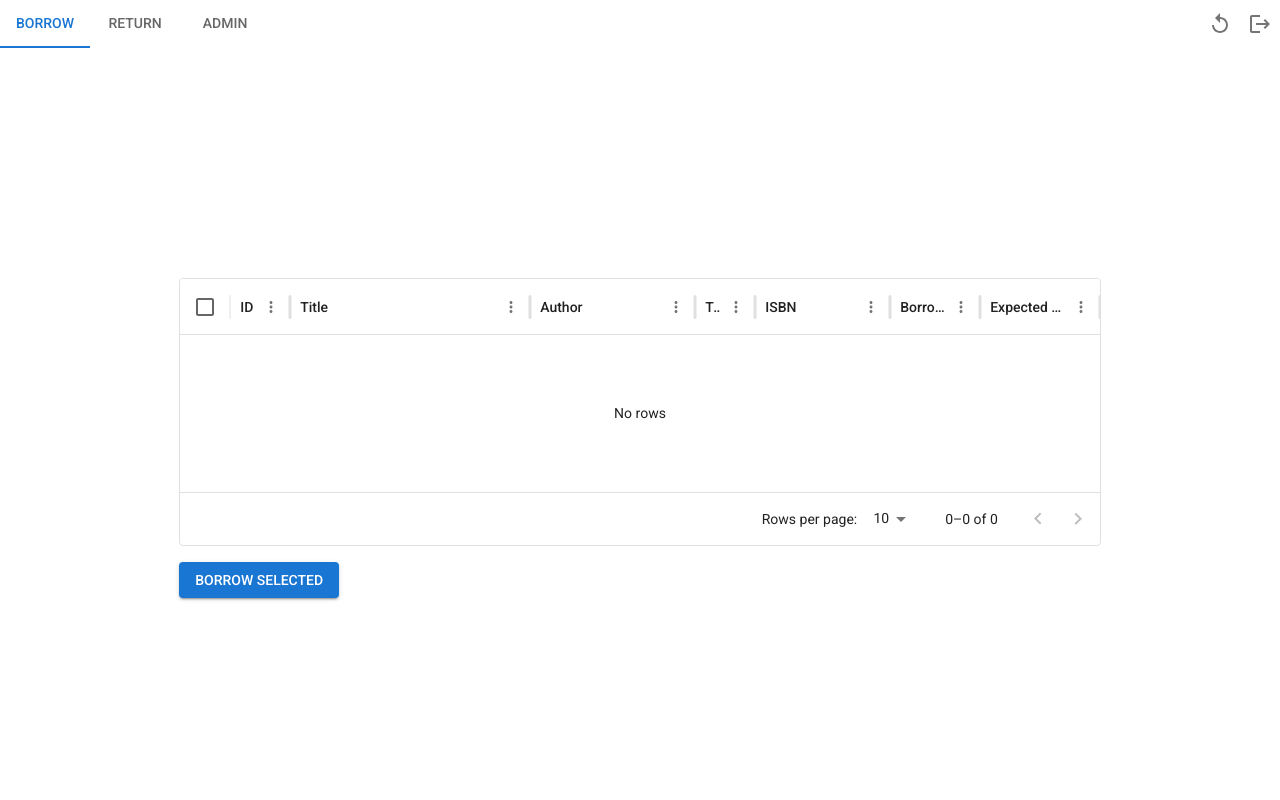
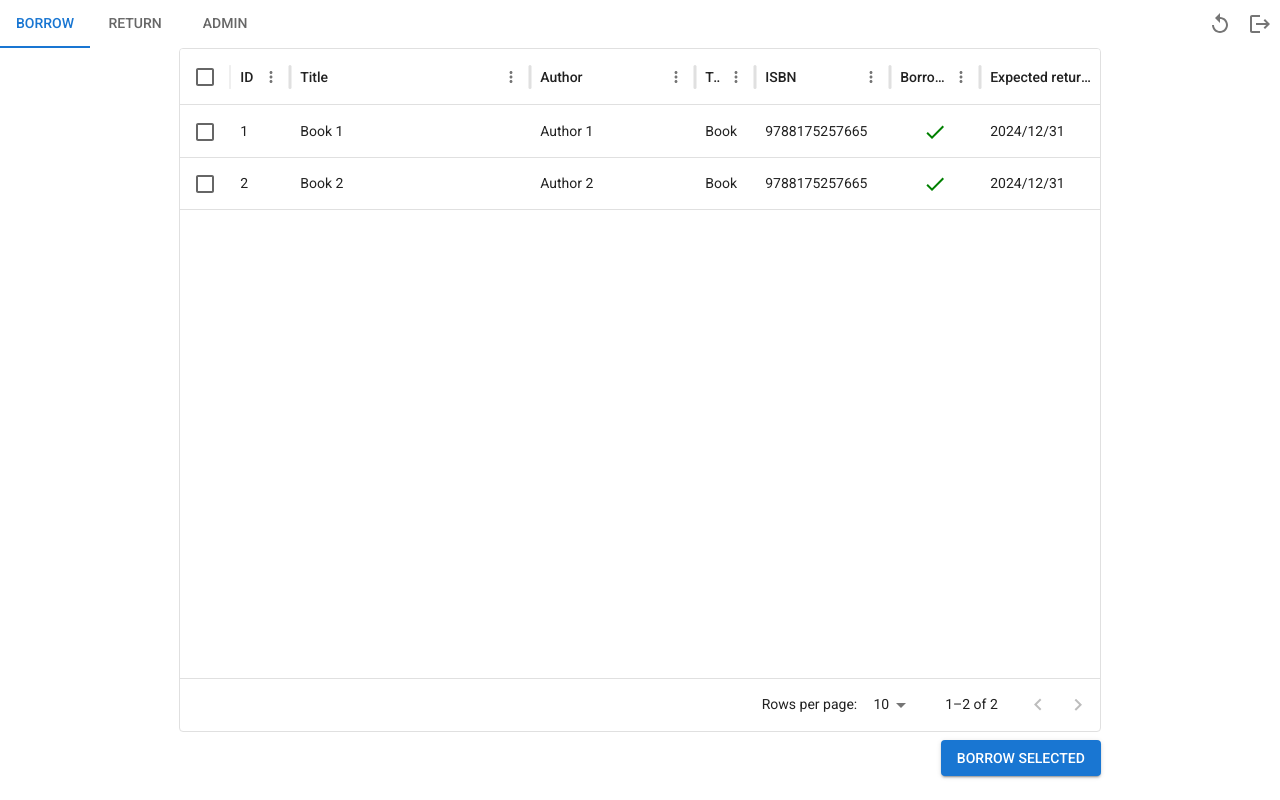
Before and after one commit to ulwebclub/U-Libarary, a Next.js app in the folder frontend/: page /borrow in a window 1280 px wide. Built offline with nearby package versions, Linux system fonts and the light colour scheme; what @mui/material-nextjs would draw is missing.

Commit message:
feat(frontend): modified borrow table appearance

```diff
--- a/frontend/app/borrow/page.tsx
+++ b/frontend/app/borrow/page.tsx
@@ -3,18 +3,56 @@
 import * as React from "react";
 import {DataGrid, GridColDef} from "@mui/x-data-grid";
 import {Box, Button} from "@mui/material";
+import CheckIcon from "@mui/icons-material/Check";
+import CloseIcon from "@mui/icons-material/Close";
 import {useState} from "react";
 import {InventoryObject, InventoryType} from "../../../common/Inventory";
 
 const cols = [
     {field: "id", headerName: "ID", width: 60},
-    {field: "title", headerName: "Title", width: 240},
-    {field: "author", headerName: "Author", width: 165},
+    {field: "title", headerName: "Title", width: 240, minWidth: 240, flex: 1},
+    {field: "author", headerName: "Author", width: 165, flex: 0},
     {field: "type", headerName: "Type", width: 60},
     {field: "isbn", headerName: "ISBN", width: 135},
-    {field: "borrowed", headerName: "Borrowed?", width: 90},
-    {field: "expectReturnTime", headerName: "Expected return time", width: 120},
-    {field: "reserved", headerName: "Reserved?", width: 90},
+    {field: "borrowed", headerName: "Borrowed?", width: 90,
+        renderCell: (params) => (
+            <Box
+                sx={{
+                    display: "flex",
+                    alignItems: "center", // Center vertically
+                    justifyContent: "center", // Center horizontally
+                    width: "100%",
+                    height: "100%",
+                }}
+            >
+                {params.value ? (
+                    <CheckIcon style={{ color: "green" }} />
+                ) : (
+                    <CloseIcon style={{ color: "red" }} />
+                )}
+            </Box>
+        ),
+    },
+    {field: "expectReturnTime", headerName: "Expected return time", width: 150},
+    {field: "reserved", headerName: "Reserved?", width: 90,
+        renderCell: (params) => (
+            <Box
+                sx={{
+                    display: "flex",
+                    alignItems: "center", // Center vertically
+                    justifyContent: "center", // Center horizontally
+                    width: "100%",
+                    height: "100%",
+                }}
+            >
+                {params.value ? (
+                    <CheckIcon style={{ color: "green" }} />
+                ) : (
+                    <CloseIcon style={{ color: "red" }} />
+                )}
+            </Box>
+        ),
+    },
 ];
 
 /*
@@ -25,10 +63,22 @@ expectReturnTime: "2024/12/31", reserved: false}
 const paginationModel = { page: 0, pageSize: 10 };
 
 export default function Page(){
-    const [items, setItems] = useState<InventoryObject[]>([]);
+    const [items, setItems] = useState<InventoryObject[]>([{title: "Book 1", type: "Book", author: "Author 1", id: "1", isbn: "9788175257665", borrowed: true,
+        expectReturnTime: "2024/12/31", reserved: false}, {title: "Book 2", type: "Book", author: "Author 2", id: "2", isbn: "9788175257665", borrowed: true,
+        expectReturnTime: "2024/12/31", reserved: false}]);
 
     return (
-        <Box sx = {{width: '90%', minWidth: 375, justifyContent: 'center', alignItems: 'center'}}>
+        <Box sx = {{
+            width: '100%',
+            height: '100%',
+            justifyContent: 'center',
+            alignItems: 'center',
+            position: 'sticky',
+            top: 0,
+            //zIndex: 'tooltip',
+            display: 'flex',
+            flexDirection: 'column'
+        }}>
             <DataGrid
                 columns = {cols}
                 rows = {items}
@@ -36,9 +86,10 @@ export default function Page(){
                 initialState = {{pagination: {paginationModel}}}
                 checkboxSelection = {true}
                 hideFooterSelectedRowCount = {false}
-                sx = {{width: '100%', minWidth: 375}}
+                sx = {{width: '90%', minWidth: 375}}
             />
-            <Box sx = {{width: '100%', justifyContent: 'left', alignItems: 'left', pt: 2}}>
+
+            <Box sx = {{width: '90%', display: "flex", justifyContent: 'flex-end', alignItems: 'right', pt: 1}}>
                 <Button
                     variant = "contained"
                 >
```
